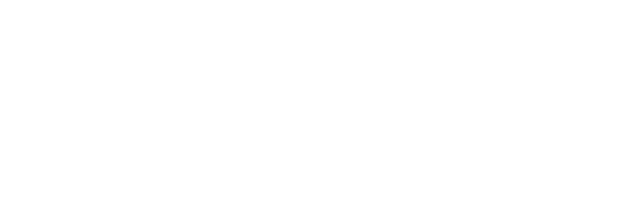
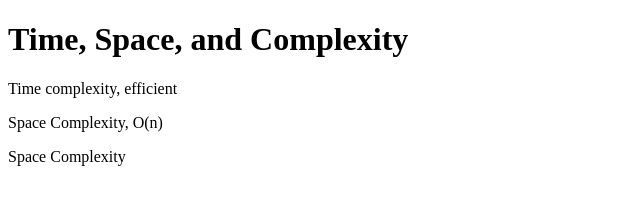
Before and after one commit to acciojob/time-and-space-complexity-PriyankaPK26, a website: page main.html in a window 1280 px wide. Shown: the whole page, without its empty margins (0-640 px from the left). Drawn offline with Linux system fonts and the light colour scheme.

Commit message:
created a submission

```diff
--- a/main.html
+++ b/main.html
@@ -11,6 +11,11 @@
     <script type="text/javascript" src="./script.js">
 </script>
 
+	<h1>Time, Space, and Complexity</h1>
+	<p>Time complexity, efficient</p>
+	<p>Space Complexity, O(n)</p>
+	<p>Space Complexity</p>
+
 </body>
 
 </html>
```
